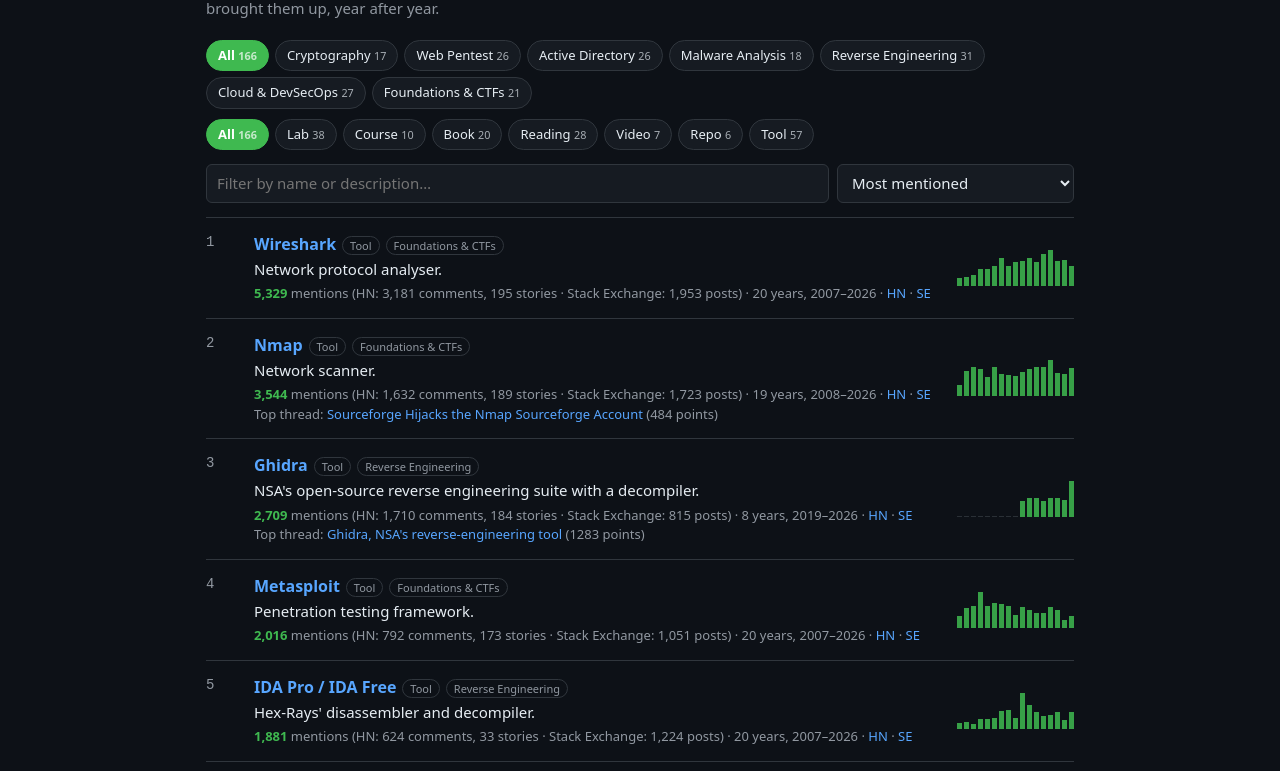
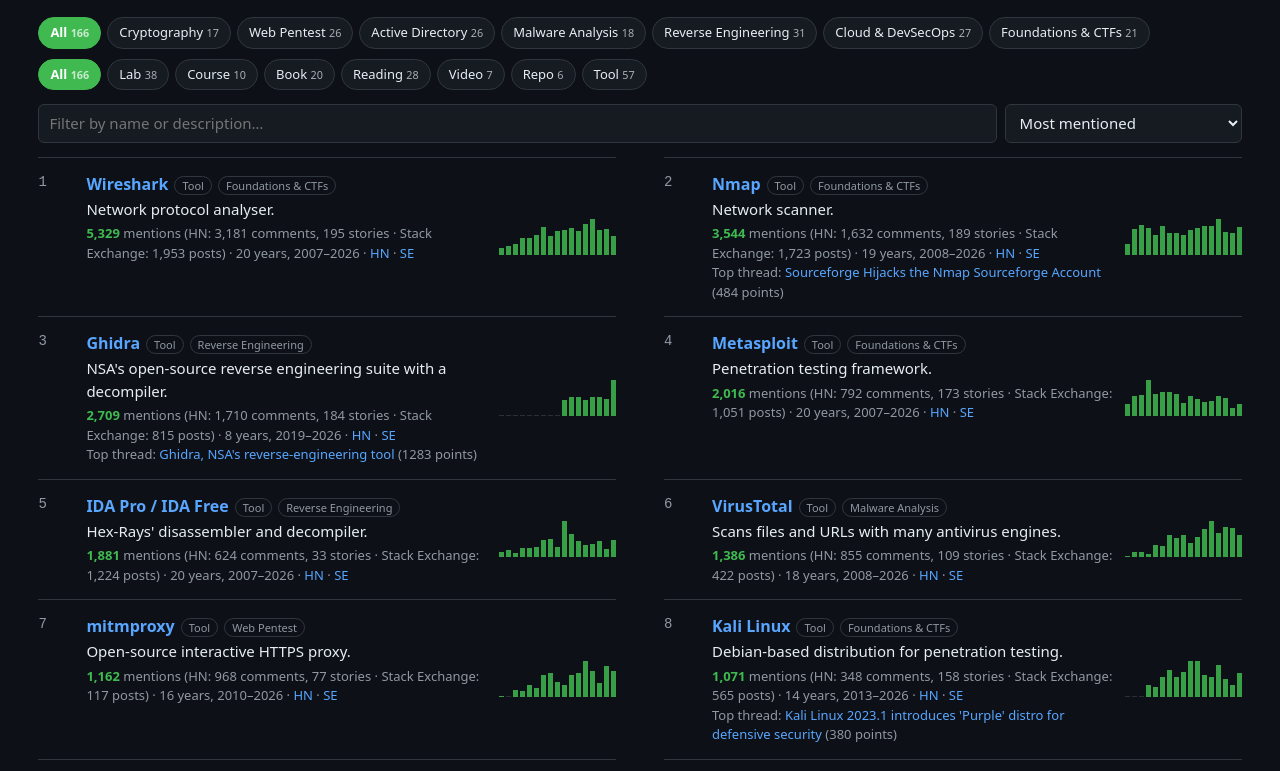
Before and after one commit to bhattmanthan/SecTube, a plain HTML site: page index.html in a window 1280 px wide. Shown: the part 89-860 px from the top of the page. Drawn offline with Linux system fonts and the light colour scheme.

Commit message:
Use full page width with a multi-column list; fix phone layout
Co-Authored-By: Claude Fable 5.2 <noreply@anthropic.com>

```diff
--- a/index.html
+++ b/index.html
@@ -8,7 +8,7 @@
   :root { color-scheme: dark; --bg:#0d1117; --panel:#161b22; --line:#30363d; --fg:#e6edf3; --dim:#9198a1; --acc:#3fb950; --link:#58a6ff; }
   * { box-sizing: border-box; }
   body { margin:0; background:var(--bg); color:var(--fg); font:15px/1.5 system-ui, sans-serif; }
-  main { max-width: 900px; margin: 0 auto; padding: 24px 16px 64px; }
+  main { max-width: 1800px; margin: 0 auto; padding: 24px clamp(16px, 3vw, 48px) 64px; }
   h1 { font: 700 28px/1.2 ui-monospace, monospace; margin: 0 0 6px; }
   h1 span { color: var(--acc); }
   p.sub { color: var(--dim); margin: 0 0 20px; }
@@ -23,8 +23,8 @@
   .controls input, .controls select { font:inherit; padding:7px 10px; border-radius:6px;
     background:var(--panel); color:var(--fg); border:1px solid var(--line); }
   .controls input { flex:1; min-width:0; }
-  ol { list-style:none; margin:0; padding:0; }
-  li { display:grid; grid-template-columns: 36px 1fr auto; gap: 4px 12px; padding:14px 0; border-top:1px solid var(--line); }
+  ol { list-style:none; margin:0; padding:0; display:grid; grid-template-columns: repeat(auto-fill, minmax(min(560px, 100%), 1fr)); column-gap:48px; }
+  li { min-width:0; overflow-wrap:anywhere; display:grid; grid-template-columns: 36px minmax(0, 1fr) auto; gap: 4px 12px; padding:14px 0; border-top:1px solid var(--line); }
   .rank { color:var(--dim); font: 14px ui-monospace, monospace; padding-top:2px; }
   .title { font-weight:600; font-size:16px; }
   .tag { font-size:11px; padding:1px 7px; border:1px solid var(--line); border-radius:999px; color:var(--dim); margin-left:6px; white-space:nowrap; }
@@ -36,7 +36,7 @@
   .spark i { width:5px; background:var(--acc); min-height:1px; opacity:.85; }
   .spark i.z { background:var(--line); }
   footer { color:var(--dim); font-size:13px; margin-top:32px; border-top:1px solid var(--line); padding-top:16px; }
-  @media (max-width:600px) { .spark { display:none; } li { grid-template-columns: 30px 1fr; } }
+  @media (max-width:600px) { .spark { display:none; } .controls { flex-direction:column; } li { grid-template-columns: 30px minmax(0, 1fr); } }
 </style>
 </head>
 <body>
```
